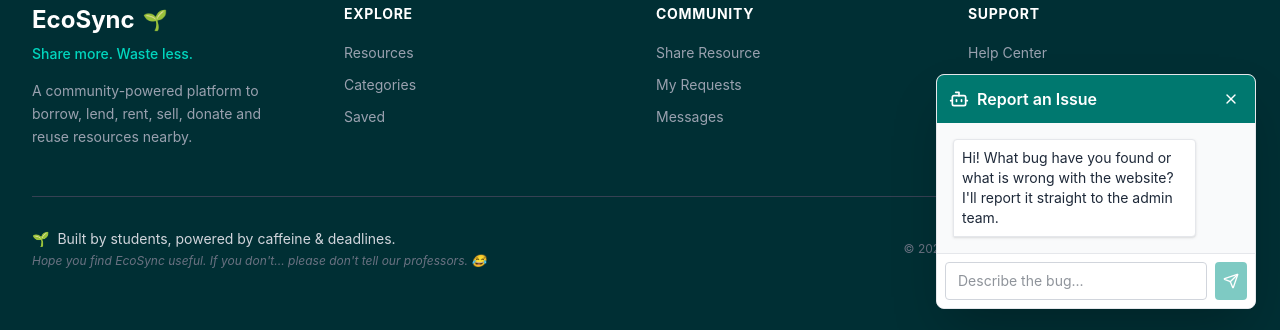
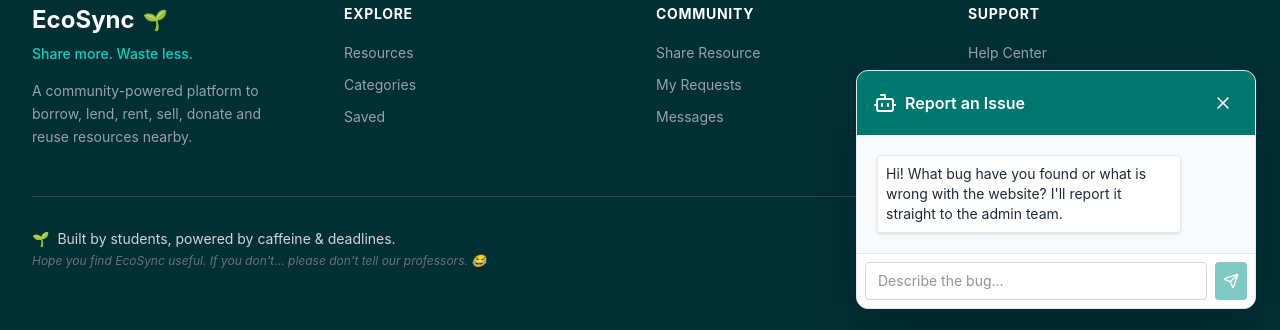
Before and after one commit to ParthInamdar/ECOsync, a React (Vite) app in the folder frontend/: page / in a window 1280 px wide. Both pictures are taken after a click on the button "Report Issue". Shown: the part 942-1272 px from the top of the page. Built offline with nearby package versions, Linux system fonts and the light colour scheme; no server answers.

Commit message:
Increase AI chatbot window size

```diff
--- a/frontend/src/components/Footer.jsx
+++ b/frontend/src/components/Footer.jsx
@@ -108,18 +108,18 @@ export default function Footer() {
 
       {/* AI Issue Bot Floating Window */}
       {showIssueBot && (
-        <div className="fixed bottom-6 right-6 w-80 bg-white rounded-lg shadow-2xl overflow-hidden z-50 flex flex-col border border-gray-200">
-          <div className="bg-teal-700 p-3 flex justify-between items-center text-white">
+        <div className="fixed bottom-6 right-6 w-[400px] bg-white rounded-xl shadow-2xl overflow-hidden z-50 flex flex-col border border-gray-200">
+          <div className="bg-teal-700 p-4 flex justify-between items-center text-white">
             <div className="flex items-center gap-2 font-semibold">
-              <Bot className="w-5 h-5" />
+              <Bot className="w-6 h-6" />
               Report an Issue
             </div>
-            <button onClick={() => setShowIssueBot(false)} className="hover:bg-teal-600 p-1 rounded transition-colors">
-              <X className="w-4 h-4" />
+            <button onClick={() => setShowIssueBot(false)} className="hover:bg-teal-600 p-1.5 rounded transition-colors">
+              <X className="w-5 h-5" />
             </button>
           </div>
 
-          <div className="flex-1 p-4 bg-gray-50 h-64 overflow-y-auto flex flex-col gap-3">
+          <div className="flex-1 p-5 bg-gray-50 h-80 overflow-y-auto flex flex-col gap-4">
             {issueResponses.map((msg, i) => (
               <div key={i} className={`flex ${msg.type === 'user' ? 'justify-end' : 'justify-start'}`}>
                 <div className={`max-w-[85%] p-2 rounded text-sm ${msg.type === 'user' ? 'bg-teal-600 text-white rounded-br-none' : 'bg-white border border-gray-200 text-gray-800 rounded-bl-none shadow-sm'}`}>
```
